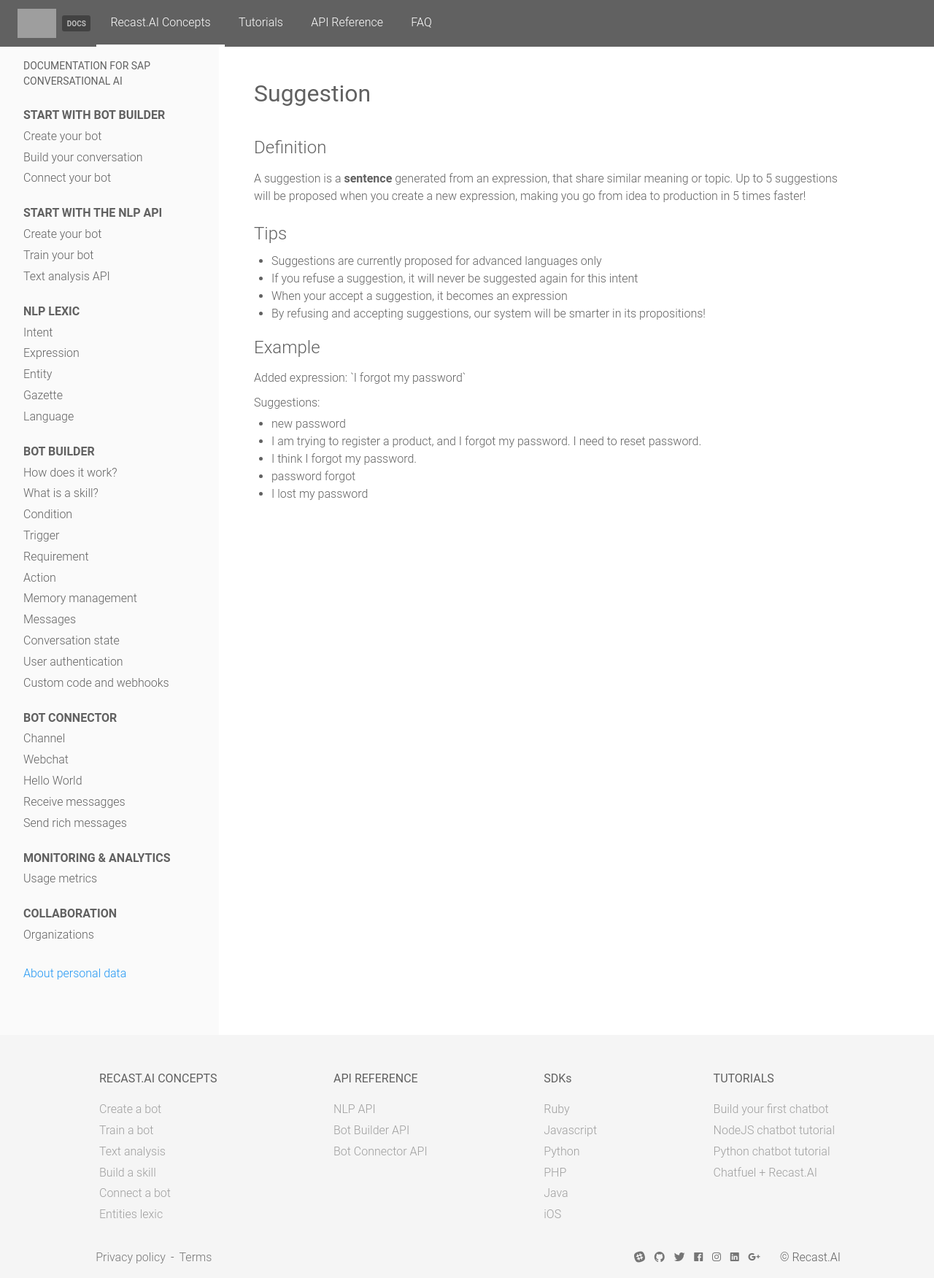
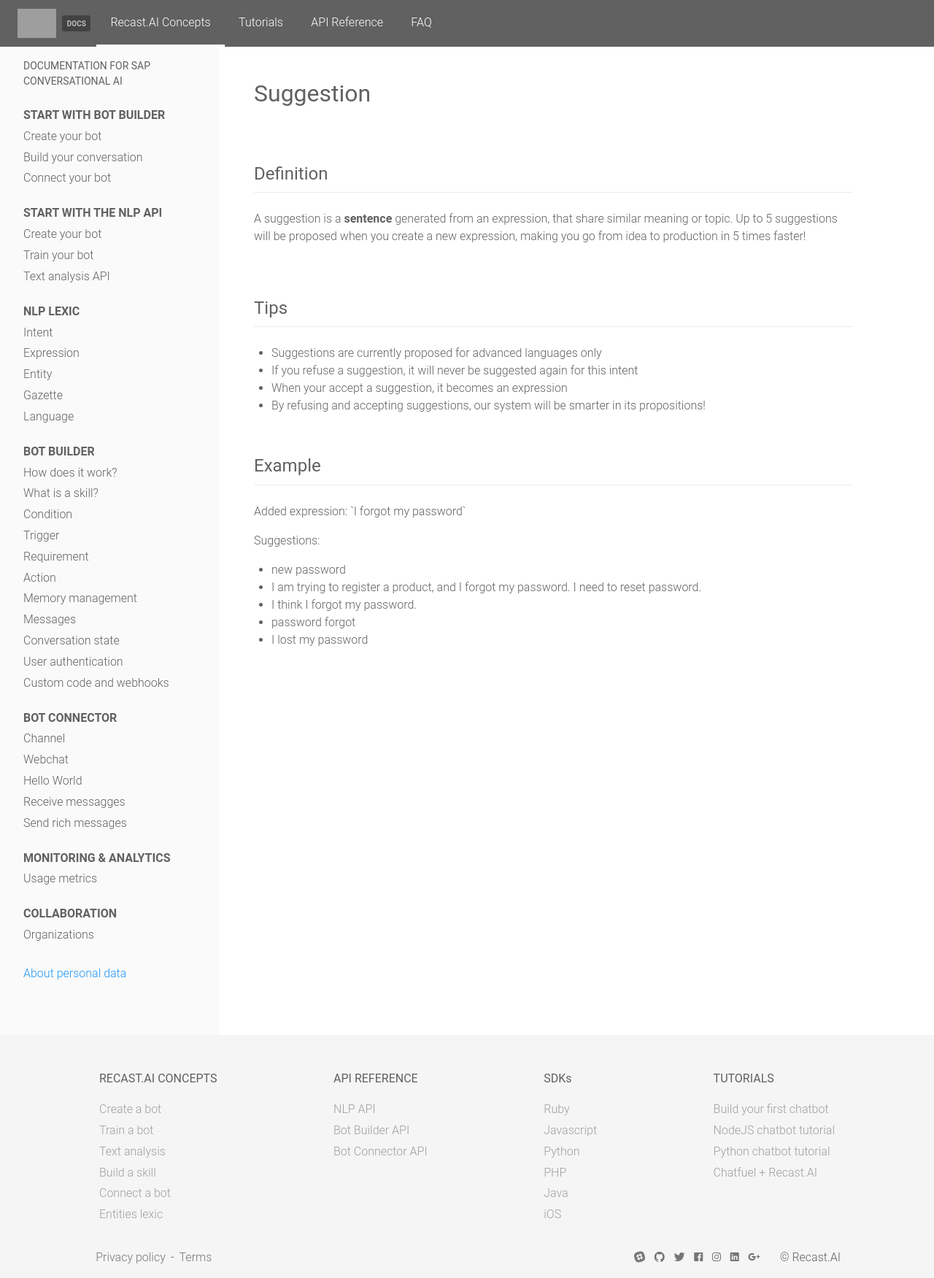
Before and after one commit to SAP-archive/docs, a Jekyll site: the page built from concepts/nlp_lexic/suggestion.md, in a window 1280 px wide. Shown: the whole page at 73% size. Built offline with Jekyll 4.4.1, drawn with Linux system fonts in a browser that asks for light colours; nearby versions of some CDN libraries; a style sheet for code colours, icons or effects is not loaded; grey boxes are pictures that could not be loaded.

Commit message:
review typo

```diff
--- a/_sass/recast/_concept.scss
+++ b/_sass/recast/_concept.scss
@@ -13,19 +13,27 @@
 
     h2 {
       font-size: 24px;
-      padding: 1rem 0 0.5rem 0;
+      font-weight: 400;
+      border-bottom: 1px solid #eaecef;
+      padding: 1rem 0 0.3em 0;
+      margin: 1.5em 0 1em 0;
     }
 
     h3 {
       font-size: 20px;
-      padding: 0.3rem 0;
+      font-weight: 600;
+      margin: 1.5em 0 1em 0;
     }
 
     strong { font-weight: bold; }
     em { font-style: italic; }
 
     p {
-      padding: 0.3rem 0;
+      padding: 0 0 1em 0;
+    }
+
+    a {
+      text-decoration: underline;
     }
 
     img:not(.custom) {
```
